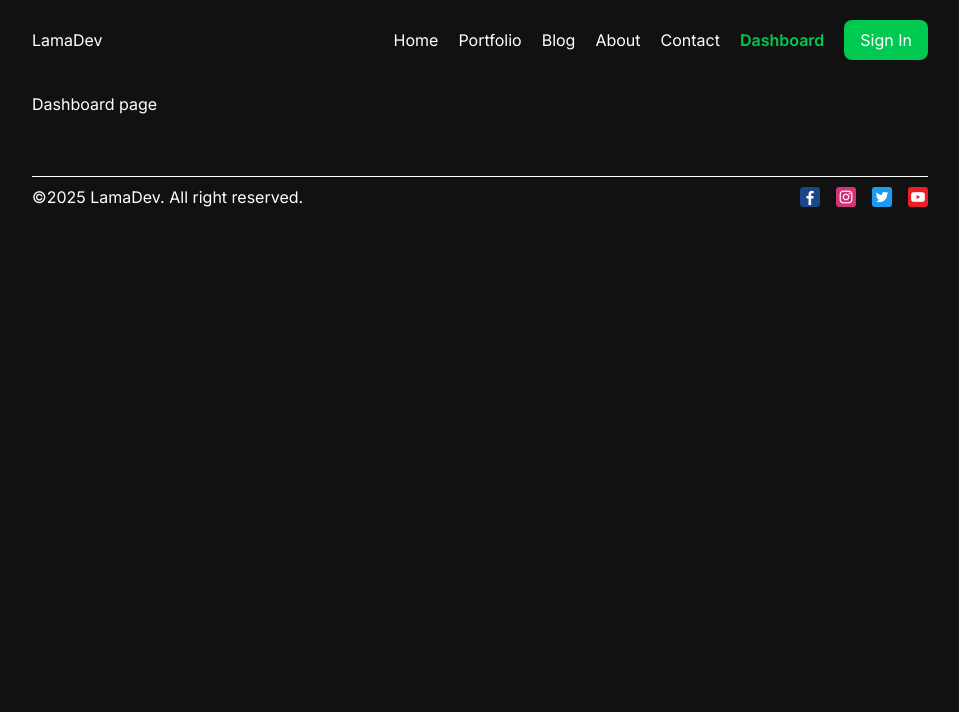
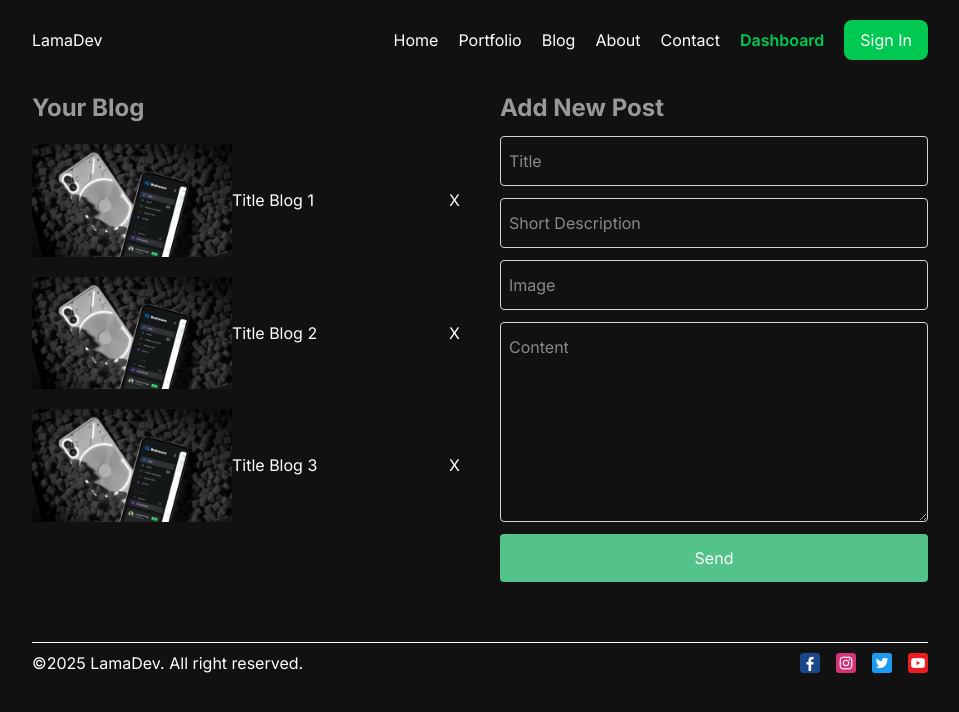
Before and after one commit to Ferico5/digital_agency, a Next.js app: page /dashboard in a window 1280 px wide. Shown: the top 712 px of the page, without its empty margins (160-1119 px from the left). Built offline with nearby package versions, Linux system fonts and the light colour scheme; no server answers.

Commit message:
finish dummy data design dashboard

```diff
--- a/src/app/dashboard/page.tsx
+++ b/src/app/dashboard/page.tsx
@@ -1,7 +1,31 @@
+'use client';
+
+import YourBlog from '@/components/YourBlog/YourBlog';
+
 const DashboardPage = () => {
   return (
-    <div>Dashboard page</div>
-  )
-}
+    <div className="flex">
+      {/* Left Content */}
+      <div className="flex flex-col w-1/2 mr-5">
+        <h1 className="text-2xl font-bold text-[#999]">Your Blog</h1>
+        <YourBlog src="/apps.jpg" title="Title Blog 1"></YourBlog>
+        <YourBlog src="/apps.jpg" title="Title Blog 2"></YourBlog>
+        <YourBlog src="/apps.jpg" title="Title Blog 3"></YourBlog>
+      </div>
 
-export default DashboardPage
+      {/* Right Content */}
+      <div className="flex flex-col w-1/2 ml-5">
+        <h1 className="text-2xl font-bold text-[#999] mb-3">Add New Post</h1>
+        <form className="flex flex-col">
+          <input type="text" placeholder="Title" className="py-3 pl-2 border border-gray-300 rounded-sm mb-3 focus:outline-none" required />
+          <input type="text" placeholder="Short Description" className="py-3 pl-2 border border-gray-300 rounded-sm mb-3 focus:outline-none" required />
+          <input type="text" placeholder="Image" className="py-3 pl-2 border border-gray-300 rounded-sm mb-3 focus:outline-none" required />
+          <textarea name="Content" id="Content" placeholder="Content" className="py-3 pl-2 border border-gray-300 rounded-sm h-50 mb-3 focus:outline-none" required></textarea>
+          <button className="bg-[#53C38B] p-3 rounded-sm hover:cursor-pointer">Send</button>
+        </form>
+      </div>
+    </div>
+  );
+};
+
+export default DashboardPage;
```
